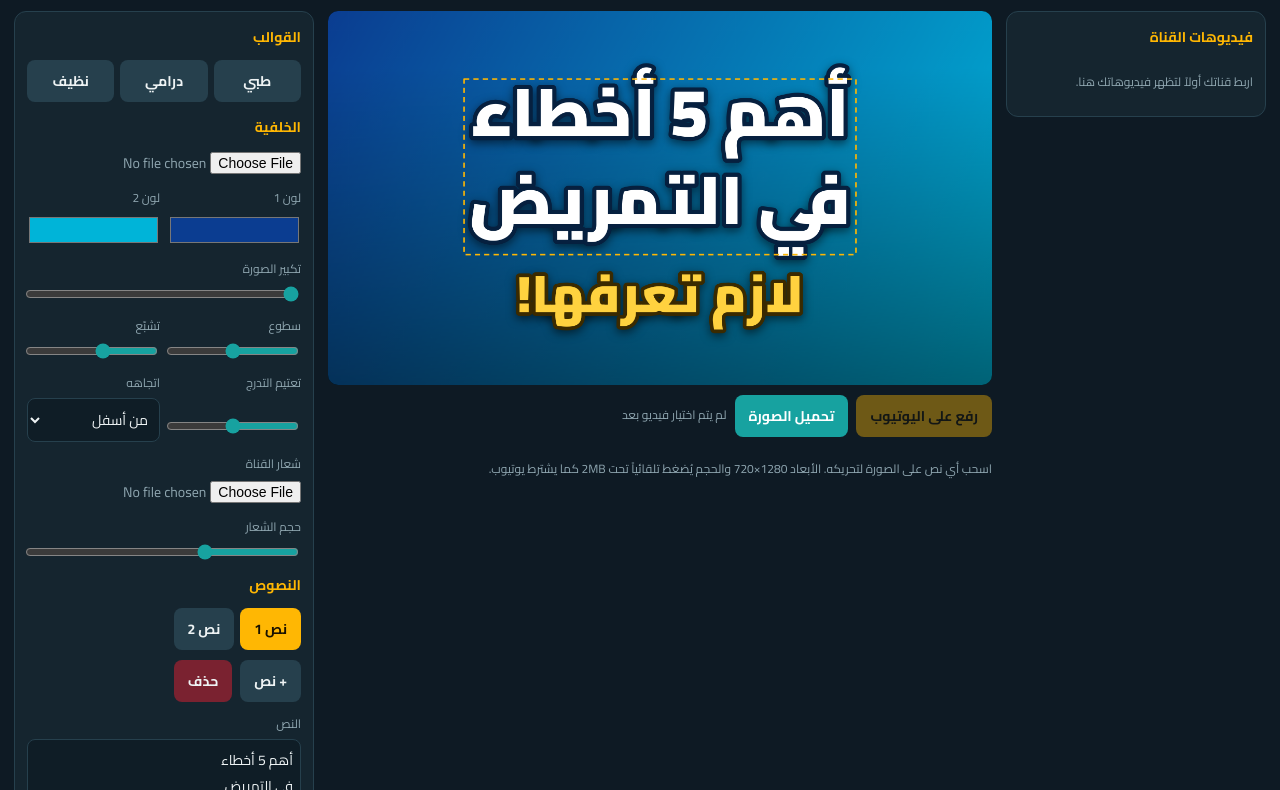
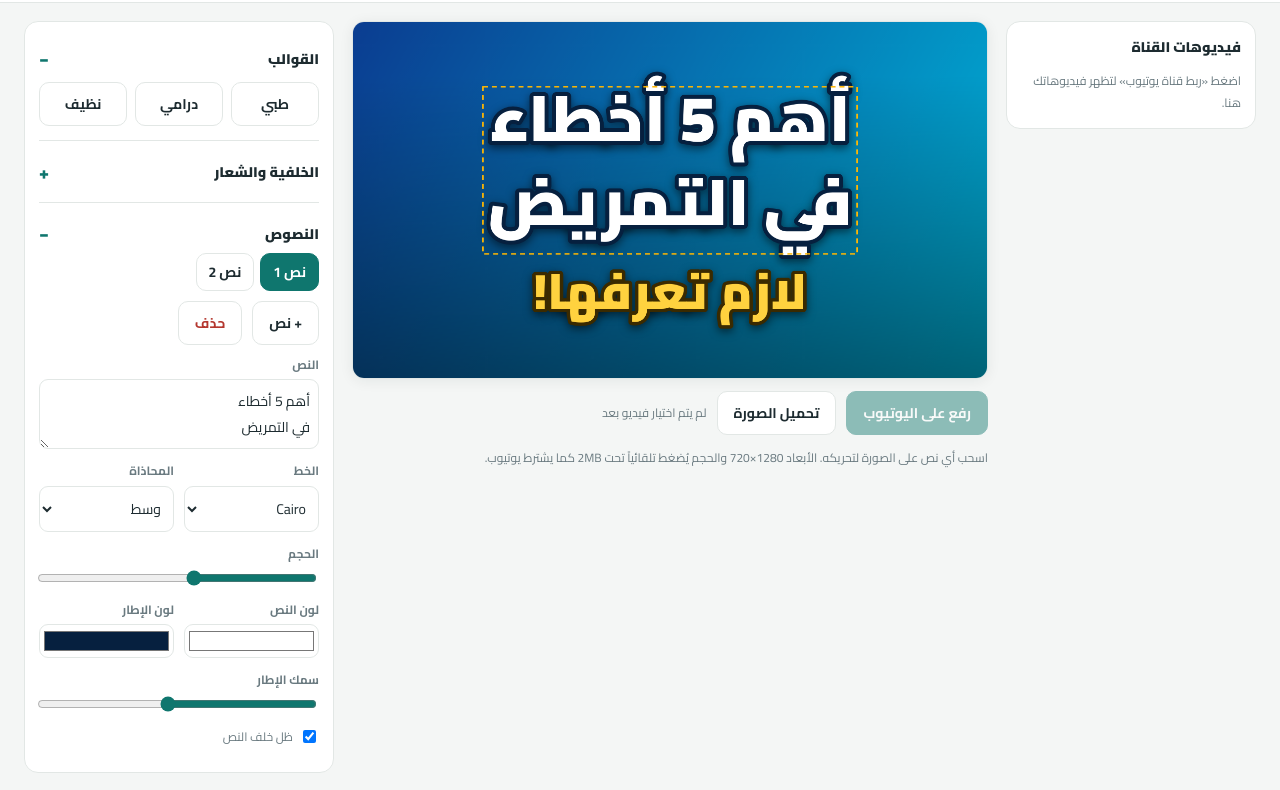
Before and after one commit to Ahmed612959/thumbnail-pro, a plain HTML site: page index.html in a window 1280 px wide. Shown: the part 70-860 px from the top of the page. Drawn offline with Linux system fonts and the light colour scheme.

Commit message:
Add files via upload

```diff
--- a/index.html
+++ b/index.html
@@ -7,44 +7,57 @@
 <link href="https://fonts.googleapis.com/css2?family=Cairo:wght@400;700;900&family=Tajawal:wght@500;800;900&family=Almarai:wght@700;800&family=Lemonada:wght@600;700&family=Reem+Kufi:wght@600;700&display=swap" rel="stylesheet">
 <script src="https://accounts.google.com/gsi/client" async defer></script>
 <style>
-:root{--ink:#0e1a24;--panel:#15252f;--line:#26404d;--teal:#17a2a0;--amber:#ffb703;--paper:#eef3f4;--mute:#8fa6b0}
+:root{color-scheme:light;--bg:#f4f6f5;--card:#ffffff;--line:#e2e7e5;--ink:#1d2b30;--mute:#6a7a80;--acc:#0f766e;--acc2:#0b5d57;--soft:#e8f3f1;--warn:#b4372f}
 *{box-sizing:border-box}
-body{margin:0;background:var(--ink);color:var(--paper);font-family:Cairo,sans-serif;min-height:100vh}
-header{display:flex;align-items:center;justify-content:space-between;padding:12px 20px;border-bottom:1px solid var(--line);gap:12px;flex-wrap:wrap}
-h1{font-size:20px;margin:0;font-weight:900}
-h1 span{color:var(--amber)}
+body{margin:0;background:var(--bg);color:var(--ink);font-family:Cairo,sans-serif;min-height:100vh;line-height:1.6}
+header{display:flex;align-items:center;justify-content:space-between;padding:14px 24px;background:var(--card);border-bottom:1px solid var(--line);gap:12px;flex-wrap:wrap}
+h1{font-size:19px;margin:0;font-weight:800;letter-spacing:0}
+h1 span{color:var(--acc)}
 button,select,input,textarea{font-family:inherit;font-size:14px}
-button{cursor:pointer;border:0;border-radius:8px;padding:8px 14px;background:var(--line);color:var(--paper);font-weight:700}
-button:hover{filter:brightness(1.2)}
-button:focus-visible,input:focus-visible,select:focus-visible,textarea:focus-visible{outline:2px solid var(--amber);outline-offset:2px}
-.pri{background:var(--teal);color:#fff}
-.amb{background:var(--amber);color:#1a1200}
-.danger{background:#7a2230}
-button:disabled{opacity:.4;cursor:not-allowed}
-main{display:grid;grid-template-columns:260px minmax(0,1fr) 300px;gap:14px;padding:14px;align-items:start}
-.box{background:var(--panel);border:1px solid var(--line);border-radius:12px;padding:12px}
-.box h2{font-size:14px;margin:0 0 10px;color:var(--amber)}
-#vids{display:grid;gap:8px;max-height:70vh;overflow:auto}
-.v{display:grid;grid-template-columns:96px 1fr;gap:8px;align-items:center;padding:6px;border-radius:8px;border:2px solid transparent;cursor:pointer;background:#0f1d26;text-align:right}
-.v img{width:96px;aspect-ratio:16/9;object-fit:cover;border-radius:4px;background:#000}
-.v b{font-size:12px;font-weight:700;line-height:1.4;display:-webkit-box;-webkit-line-clamp:3;-webkit-box-orient:vertical;overflow:hidden}
-.v.sel{border-color:var(--amber)}
-.stage{display:grid;gap:10px}
-canvas{width:100%;aspect-ratio:16/9;border-radius:10px;background:#000;touch-action:none;cursor:move;display:block}
-.row{display:flex;gap:8px;flex-wrap:wrap;align-items:center}
-.f{display:grid;gap:4px;margin-bottom:10px;font-size:12px;color:var(--mute)}
-.f input[type=text],.f textarea,.f select{width:100%;background:#0f1d26;border:1px solid var(--line);border-radius:8px;color:var(--paper);padding:7px}
-.f textarea{resize:vertical;min-height:54px}
-.f input[type=range]{width:100%;accent-color:var(--teal)}
-.f input[type=color]{width:100%;height:34px;border:0;background:none;padding:0}
-.two{display:grid;grid-template-columns:1fr 1fr;gap:8px}
-.tpl{display:grid;grid-template-columns:repeat(3,1fr);gap:6px}
+button{cursor:pointer;border:1px solid var(--line);border-radius:10px;padding:8px 16px;background:var(--card);color:var(--ink);font-weight:700;transition:background .15s,border-color .15s}
+button:hover{background:var(--soft);border-color:#c5d8d4}
+button:focus-visible,input:focus-visible,select:focus-visible,textarea:focus-visible,summary:focus-visible{outline:2px solid var(--acc);outline-offset:2px}
+.pri{background:var(--acc);border-color:var(--acc);color:#fff}
+.pri:hover{background:var(--acc2);border-color:var(--acc2)}
+.sec{background:var(--card)}
+.danger{color:var(--warn)}
+.danger:hover{background:#fbeceb;border-color:#efc9c6}
+button:disabled{opacity:.45;cursor:not-allowed}
+main{display:grid;grid-template-columns:250px minmax(0,1fr) 310px;gap:18px;padding:18px 24px;align-items:start;max-width:1500px;margin:0 auto}
+.box{background:var(--card);border:1px solid var(--line);border-radius:14px;padding:14px}
+.box>h2{font-size:14px;margin:0 0 12px;font-weight:800}
+#vids{display:grid;gap:6px;max-height:72vh;overflow:auto}
+.v{display:grid;grid-template-columns:92px 1fr;gap:10px;align-items:center;padding:6px;border-radius:10px;border:1.5px solid transparent;cursor:pointer;text-align:right}
+.v:hover{background:var(--bg)}
+.v img{width:92px;aspect-ratio:16/9;object-fit:cover;border-radius:6px;background:#dfe5e3}
+.v b{font-size:12px;font-weight:600;line-height:1.5;display:-webkit-box;-webkit-line-clamp:3;-webkit-box-orient:vertical;overflow:hidden}
+.v.sel{border-color:var(--acc);background:var(--soft)}
+.stage{display:grid;gap:12px}
+canvas{width:100%;aspect-ratio:16/9;border-radius:12px;background:#fff;touch-action:none;cursor:move;display:block;border:1px solid var(--line);box-shadow:0 2px 14px rgba(20,40,40,.07)}
+.row{display:flex;gap:10px;flex-wrap:wrap;align-items:center}
+.f{display:grid;gap:5px;margin-bottom:12px;font-size:12px;color:var(--mute);font-weight:600}
+.f input[type=text],.f textarea,.f select{width:100%;background:#fff;border:1px solid var(--line);border-radius:9px;color:var(--ink);padding:8px}
+.f textarea{resize:vertical;min-height:58px}
+.f input[type=range]{width:100%;accent-color:var(--acc)}
+.f input[type=color]{width:100%;height:34px;border:1px solid var(--line);border-radius:9px;background:#fff;padding:2px}
+.f input[type=file]{font-size:12px;color:var(--mute)}
+.two{display:grid;grid-template-columns:1fr 1fr;gap:10px}
+.tpl{display:grid;grid-template-columns:repeat(3,1fr);gap:8px}
 #layers{display:flex;gap:6px;flex-wrap:wrap;margin-bottom:10px}
-#layers button.on{background:var(--amber);color:#1a1200}
-#msg{position:fixed;bottom:16px;left:50%;transform:translateX(-50%);background:var(--teal);color:#fff;padding:10px 18px;border-radius:10px;font-weight:700;display:none;z-index:9}
-#msg.err{background:#b3283d}
-.hint{font-size:12px;color:var(--mute);line-height:1.7}
-@media(max-width:1000px){main{grid-template-columns:1fr}#vids{max-height:260px}}
+#layers button{padding:5px 12px}
+#layers button.on{background:var(--acc);border-color:var(--acc);color:#fff}
+#panel{position:sticky;top:14px;max-height:calc(100vh - 28px);overflow:auto}
+details{border-bottom:1px solid var(--line);padding:4px 0 10px;margin-bottom:8px}
+details:last-child{border-bottom:0;margin-bottom:0}
+summary{cursor:pointer;font-weight:800;font-size:14px;padding:8px 0;list-style:none;display:flex;justify-content:space-between;align-items:center}
+summary::-webkit-details-marker{display:none}
+summary::after{content:"+";color:var(--acc);font-size:18px;line-height:1}
+details[open]>summary::after{content:"\2212"}
+#msg{position:fixed;bottom:18px;left:50%;transform:translateX(-50%);background:var(--ink);color:#fff;padding:10px 20px;border-radius:12px;font-weight:600;display:none;z-index:9;box-shadow:0 6px 24px rgba(0,0,0,.18)}
+#msg.err{background:var(--warn)}
+.hint{font-size:12px;color:var(--mute);line-height:1.8;margin:0}
+label.hint{display:flex;gap:6px;align-items:center}
+@media(max-width:1050px){main{grid-template-columns:1fr;padding:14px}#vids{max-height:240px}#panel{position:static;max-height:none}}
 </style>
 </head>
 <body>
@@ -59,29 +72,29 @@ canvas{width:100%;aspect-ratio:16/9;border-radius:10px;background:#000;touch-act
 <main>
   <section class="box">
     <h2>فيديوهات القناة</h2>
-    <div id="vids"><p class="hint">اربط قناتك أولاً لتظهر فيديوهاتك هنا.</p></div>
+    <div id="vids"><p class="hint">اضغط «ربط قناة يوتيوب» لتظهر فيديوهاتك هنا.</p></div>
     <button id="more" style="width:100%;margin-top:8px;display:none">تحميل المزيد</button>
   </section>
 
   <section class="stage">
     <canvas id="cv" width="1280" height="720"></canvas>
     <div class="row">
-      <button class="amb" id="up" disabled>رفع على اليوتيوب</button>
-      <button class="pri" id="dl">تحميل الصورة</button>
+      <button class="pri" id="up" disabled>رفع على اليوتيوب</button>
+      <button class="sec" id="dl">تحميل الصورة</button>
       <span id="vt" class="hint">لم يتم اختيار فيديو بعد</span>
     </div>
     <p class="hint">اسحب أي نص على الصورة لتحريكه. الأبعاد 1280×720 والحجم يُضغط تلقائياً تحت 2MB كما يشترط يوتيوب.</p>
   </section>
 
-  <section class="box">
-    <h2>القوالب</h2>
-    <div class="tpl" style="margin-bottom:12px">
+  <section class="box" id="panel">
+    <details open><summary>القوالب</summary>
+    <div class="tpl" style="margin:4px 0 4px">
       <button onclick="tpl(0)">طبي</button>
       <button onclick="tpl(1)">درامي</button>
       <button onclick="tpl(2)">نظيف</button>
     </div>
 
-    <h2>الخلفية</h2>
+    </details><details><summary>الخلفية والشعار</summary>
     <div class="f"><input type="file" id="bgf" accept="image/*"></div>
     <div class="two">
       <div class="f">لون 1<input type="color" id="c1"></div>
@@ -99,7 +112,7 @@ canvas{width:100%;aspect-ratio:16/9;border-radius:10px;background:#000;touch-act
     <div class="f">شعار القناة<input type="file" id="lgf" accept="image/*"></div>
     <div class="f">حجم الشعار<input type="range" id="lgs" min="60" max="300" value="140"></div>
 
-    <h2>النصوص</h2>
+    </details><details open><summary>النصوص</summary>
     <div id="layers"></div>
     <div class="row" style="margin-bottom:10px">
       <button onclick="addL()">+ نص</button>
@@ -117,13 +130,14 @@ canvas{width:100%;aspect-ratio:16/9;border-radius:10px;background:#000;touch-act
     </div>
     <div class="f">سمك الإطار<input type="range" id="sw" min="0" max="30"></div>
     <label class="hint"><input type="checkbox" id="sh"> ظل خلف النص</label>
+    </details>
   </section>
 </main>
 <div id="msg"></div>
 
 <script>
 /* ====== إعدادات: ضع Client ID الخاص بك هنا ====== */
-const CLIENT_ID = 'PUT_YOUR_CLIENT_ID.apps.googleusercontent.com';
+const CLIENT_ID = '385027861937-g52ahurktbb5a03p4kij5m3dfqcet5fg.apps.googleusercontent.com';
 const SCOPES = 'https://www.googleapis.com/auth/youtube.readonly https://www.googleapis.com/auth/youtube.upload';
 /* ================================================= */
 
```
